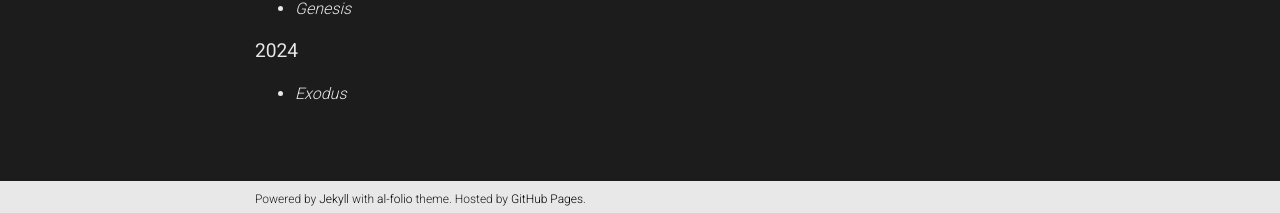
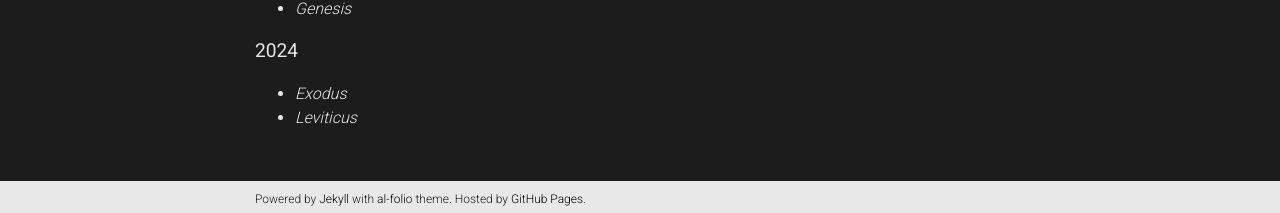
Before and after one commit to anthonylestone/anthonylestone.github.io, a Jekyll site: the page built from _pages/readinglist.md, in a window 1280 px wide and 900 px high, scrolled down 1155 px. Shown: the part 684-897 px from the top of the window. Built offline with Jekyll 4.4.1, drawn with Linux system fonts in a browser that asks for light colours; comment, search, counter and statistics services are not loaded; a style sheet for code colours, icons or effects is not loaded.

Commit message:
finished Leviticus

```diff
--- a/_pages/readinglist.md
+++ b/_pages/readinglist.md
@@ -83,3 +83,4 @@ I read the [Douay-Rheims Bible](https://tanbooks.com/products/books/douay-rheims
 <b><big>2024</big><b>
 
 - *Exodus*
+- *Leviticus*
```
